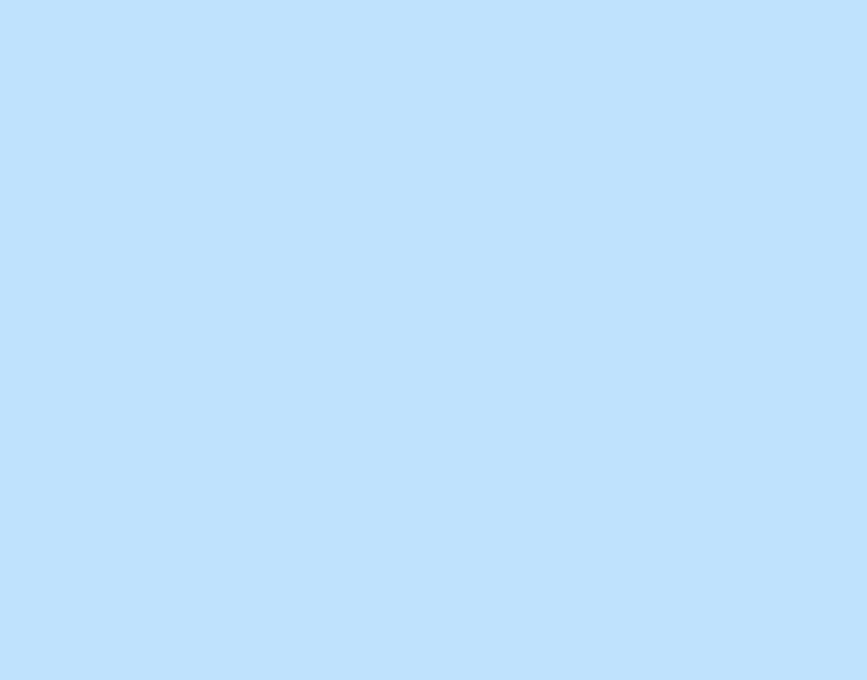
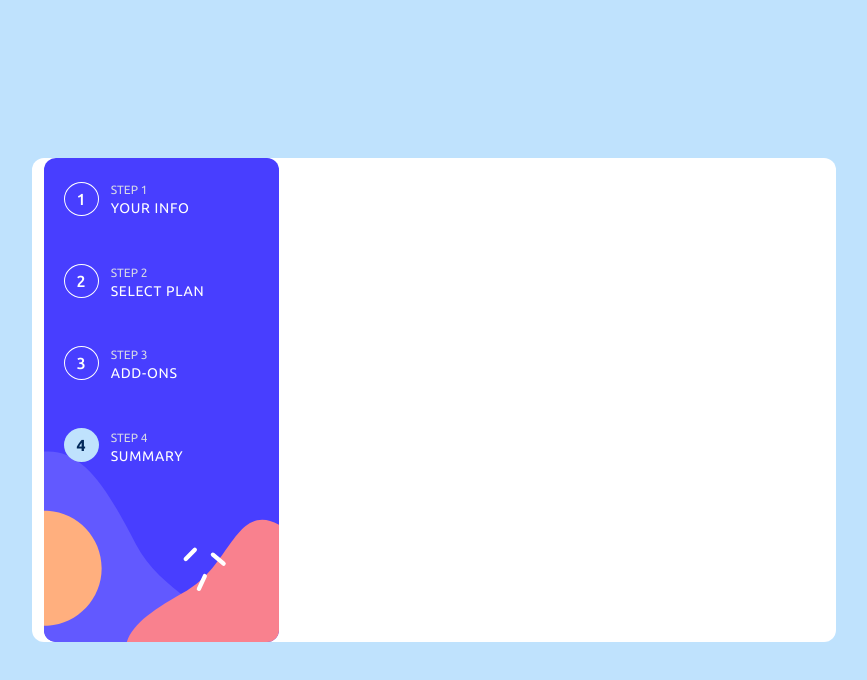
Before and after one commit to Aik-202/aik-multi-step-form, a React (Vite) app in the folder multi-step_form/: page /thanks in a window 1280 px wide. Before the commit this address had no page. Shown: the top 680 px of the page, without its empty margins (206-1073 px from the left). Built offline with nearby package versions, Linux system fonts and the light colour scheme.

Commit message:
I added new files for the components and pages of thank you page and added route for the page as well

```diff
--- a/multi-step_form/src/App.jsx
+++ b/multi-step_form/src/App.jsx
@@ -8,7 +8,8 @@ import {
   Personal,
   Plans,
   AddOns,
-  Finished
+  Finished,
+  Thanks
 } from './Pages'
 import './App.css'
 
@@ -22,6 +23,7 @@ function App() {
             <Route exact path='/plans' element={ <Plans /> }></Route>
             <Route exact path='/addons' element={ <AddOns /> }></Route>
             <Route exact path='/finished' element={ <Finished /> }></Route>
+            <Route exact path='/thanks' element={ <Thanks /> }></Route>
           </Routes>
         </Router>
       </>
--- a/multi-step_form/src/Components/Form/FinishedInfo.jsx
+++ b/multi-step_form/src/Components/Form/FinishedInfo.jsx
@@ -8,6 +8,11 @@ export default function FinishedInfo() {
   const back = () => {
     navigate('/addons');
   }
+
+  const forward = () => {
+    navigate('/thanks');
+  }
+
   return (
     <section className='lg:w-[31rem] xl:w-[33rem]'>
       <div className='bg-white flex flex-col space-y-5 justify-center content-center px-5
@@ -41,7 +46,7 @@ export default function FinishedInfo() {
       lg:mt-20'>
         <button className='text-cool font-medium' onClick={back}>Go Back</button>
         <button className='border-[1px] border-solid border-transparent rounded-md px-3 py-2 text-white
-      bg-purplish' >Confirm</button>
+      bg-purplish' onClick={forward}>Confirm</button>
       </div>
     </section>
   )
--- /dev/null
+++ b/multi-step_form/src/Components/ThanksInfo.jsx
@@ -0,0 +1,12 @@
+import React from 'react'
+
+export default function ThanksInfo() {
+    return (
+    <section className='w-max sm:py-2 sm:w-[28rem] lg:py-0 lg:w-[32rem] xl:w-[33rem]'>
+        <div className='bg-white flex flex-col space-y-5 justify-center content-center px-5
+        absolute h-max top-24 right-0 left-0 py-4 mx-5 rounded-md sm:static md:mr-10'>
+
+        </div>
+    </section>
+   )
+}
--- a/multi-step_form/src/Components/index.jsx
+++ b/multi-step_form/src/Components/index.jsx
@@ -7,3 +7,5 @@ export {default as PersonalInfo} from './Form/PersonalInfo'
 export {default as PlansInfo} from './Form/PlansInfo'
 export {default as AddOnsInfo} from './Form/AddOnsInfo'
 export {default as FinishedInfo} from './Form/FinishedInfo'
+
+export {default as ThanksInfo} from './ThanksInfo'
--- /dev/null
+++ b/multi-step_form/src/Pages/Thanks.jsx
@@ -0,0 +1,14 @@
+import React from 'react'
+import { ThanksInfo, NavBar } from '../Components'
+
+export default function Thanks() {
+  return (
+    <section className='bg-light-blue relative h-screen sm:flex sm:flex-row sm:bg-white
+    sm:justify-center sm:items-center sm:content-center sm:pl-5 sm:h-max sm:rounded-xl lg:space-x-10
+    lg:pl-3'>
+        <NavBar finished={true}/>
+        <ThanksInfo />
+    </section>
+
+  )
+}
--- a/multi-step_form/src/Pages/index.jsx
+++ b/multi-step_form/src/Pages/index.jsx
@@ -2,3 +2,4 @@ export {default as Personal} from './Personal'
 export {default as Plans} from './Plans'
 export {default as AddOns} from './AddOns'
 export {default as Finished} from './Finished'
+export {default as Thanks} from './Thanks'
```
